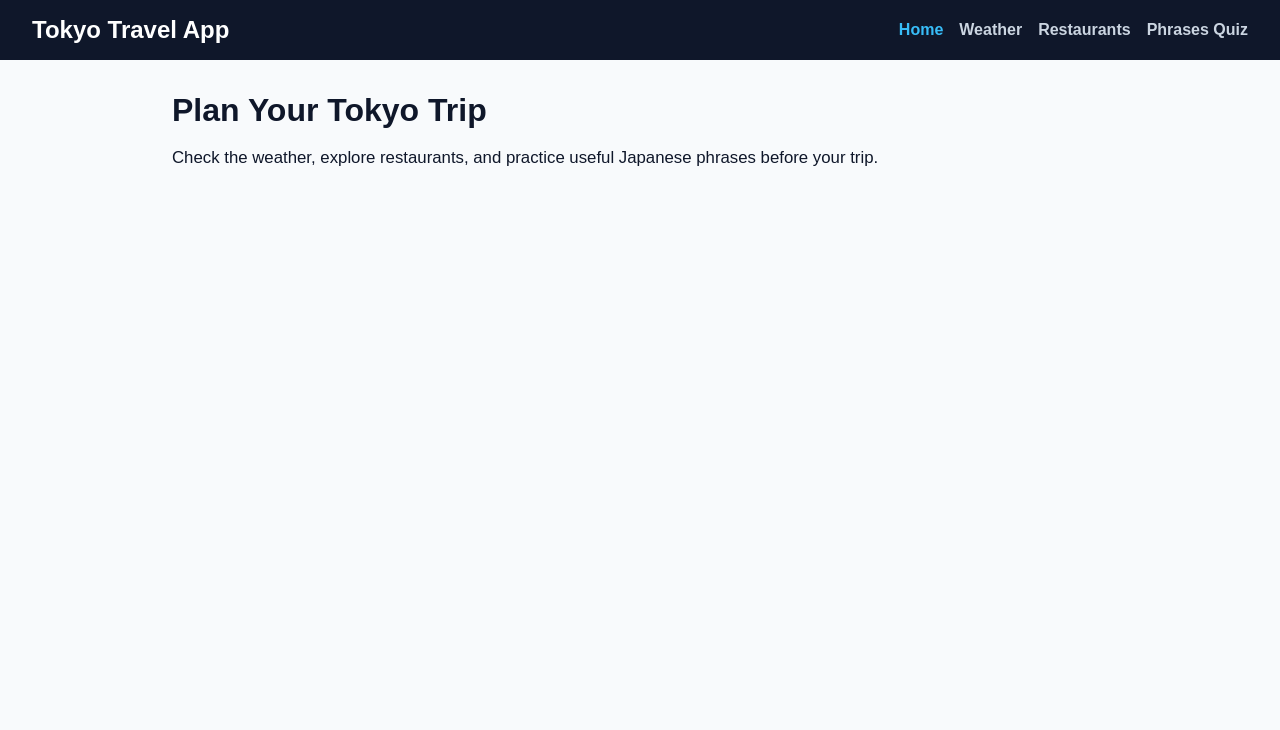
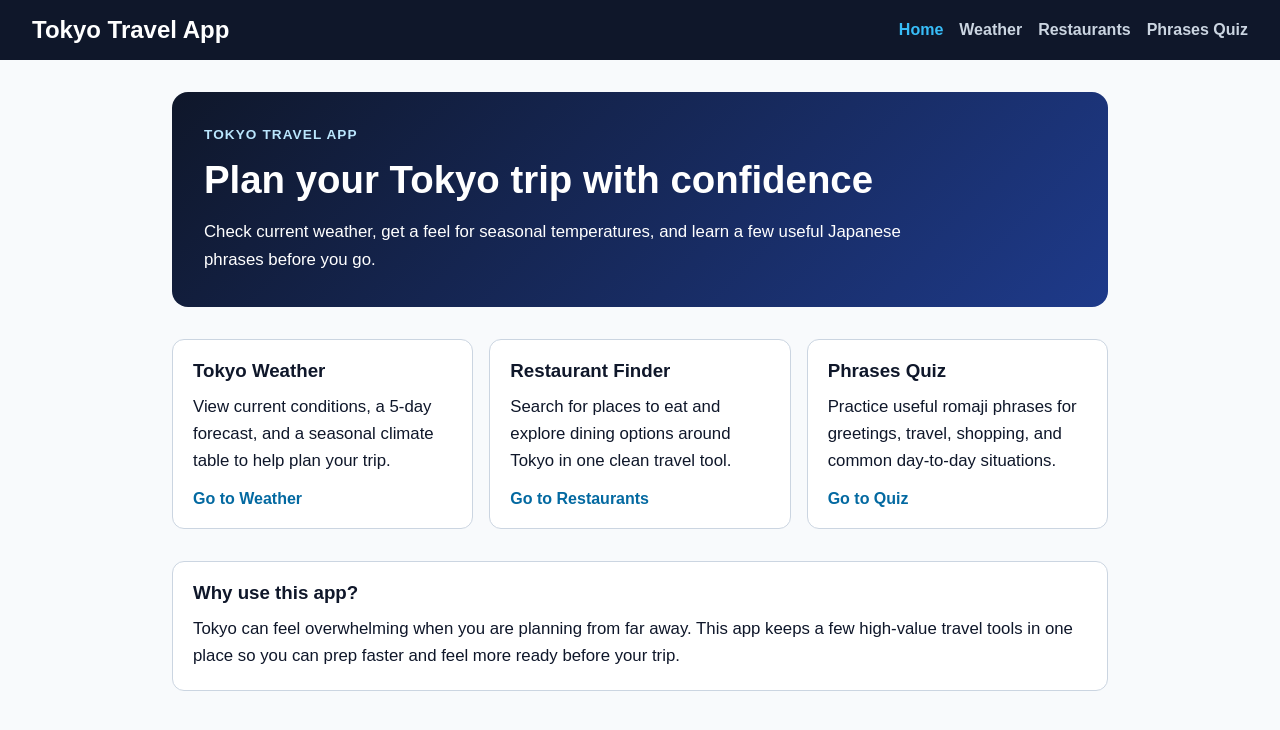
Before and after one commit to JTClay1/tokyo-travel-app, a React (Vite) app: page / in a window 1280 px wide. Shown: the top 730 px of the page. Built offline with nearby package versions, Linux system fonts and the light colour scheme.

Commit message:
polish home page layout

```diff
--- a/src/index.css
+++ b/src/index.css
@@ -207,3 +207,78 @@ section p {
   cursor: pointer;
   font-weight: 600;
 }
+
+.home-page {
+  display: flex;
+  flex-direction: column;
+  gap: 2rem;
+}
+
+.hero-section {
+  background: linear-gradient(135deg, #0f172a, #1e3a8a);
+  color: white;
+  padding: 2rem;
+  border-radius: 16px;
+}
+
+.hero-eyebrow {
+  text-transform: uppercase;
+  letter-spacing: 0.08em;
+  font-size: 0.85rem;
+  font-weight: 700;
+  color: #bae6fd;
+  margin-bottom: 0.75rem;
+}
+
+.hero-section h2 {
+  font-size: 2.4rem;
+  margin-bottom: 1rem;
+}
+
+.hero-text {
+  max-width: 700px;
+  line-height: 1.7;
+  font-size: 1.05rem;
+}
+
+.feature-grid {
+  display: grid;
+  grid-template-columns: repeat(auto-fit, minmax(240px, 1fr));
+  gap: 1rem;
+}
+
+.feature-card {
+  background-color: white;
+  border: 1px solid #cbd5e1;
+  border-radius: 12px;
+  padding: 1.25rem;
+}
+
+.feature-card h3 {
+  margin-bottom: 0.75rem;
+}
+
+.feature-card p {
+  margin-bottom: 1rem;
+  line-height: 1.6;
+}
+
+.feature-link {
+  font-weight: 700;
+  color: #0369a1;
+}
+
+.home-info-card {
+  background-color: white;
+  border: 1px solid #cbd5e1;
+  border-radius: 12px;
+  padding: 1.25rem;
+}
+
+.home-info-card h3 {
+  margin-bottom: 0.75rem;
+}
+
+.home-info-card p {
+  line-height: 1.6;
+}
--- a/src/pages/Home.jsx
+++ b/src/pages/Home.jsx
@@ -1,11 +1,60 @@
+import { Link } from "react-router-dom";
+
 function Home() {
   return (
-    <section>
-      <h2>Plan Your Tokyo Trip</h2>
-      <p>
-        Check the weather, explore restaurants, and practice useful Japanese
-        phrases before your trip.
-      </p>
+    <section className="home-page">
+      <div className="hero-section">
+        <p className="hero-eyebrow">Tokyo Travel App</p>
+        <h2>Plan your Tokyo trip with confidence</h2>
+        <p className="hero-text">
+          Check current weather, get a feel for seasonal temperatures, and learn
+          a few useful Japanese phrases before you go.
+        </p>
+      </div>
+
+      <div className="feature-grid">
+        <article className="feature-card">
+          <h3>Tokyo Weather</h3>
+          <p>
+            View current conditions, a 5-day forecast, and a seasonal climate
+            table to help plan your trip.
+          </p>
+          <Link to="/weather" className="feature-link">
+            Go to Weather
+          </Link>
+        </article>
+
+        <article className="feature-card">
+          <h3>Restaurant Finder</h3>
+          <p>
+            Search for places to eat and explore dining options around Tokyo in
+            one clean travel tool.
+          </p>
+          <Link to="/restaurants" className="feature-link">
+            Go to Restaurants
+          </Link>
+        </article>
+
+        <article className="feature-card">
+          <h3>Phrases Quiz</h3>
+          <p>
+            Practice useful romaji phrases for greetings, travel, shopping, and
+            common day-to-day situations.
+          </p>
+          <Link to="/phrases-quiz" className="feature-link">
+            Go to Quiz
+          </Link>
+        </article>
+      </div>
+
+      <div className="home-info-card">
+        <h3>Why use this app?</h3>
+        <p>
+          Tokyo can feel overwhelming when you are planning from far away. This
+          app keeps a few high-value travel tools in one place so you can prep
+          faster and feel more ready before your trip.
+        </p>
+      </div>
     </section>
   );
 }
```
